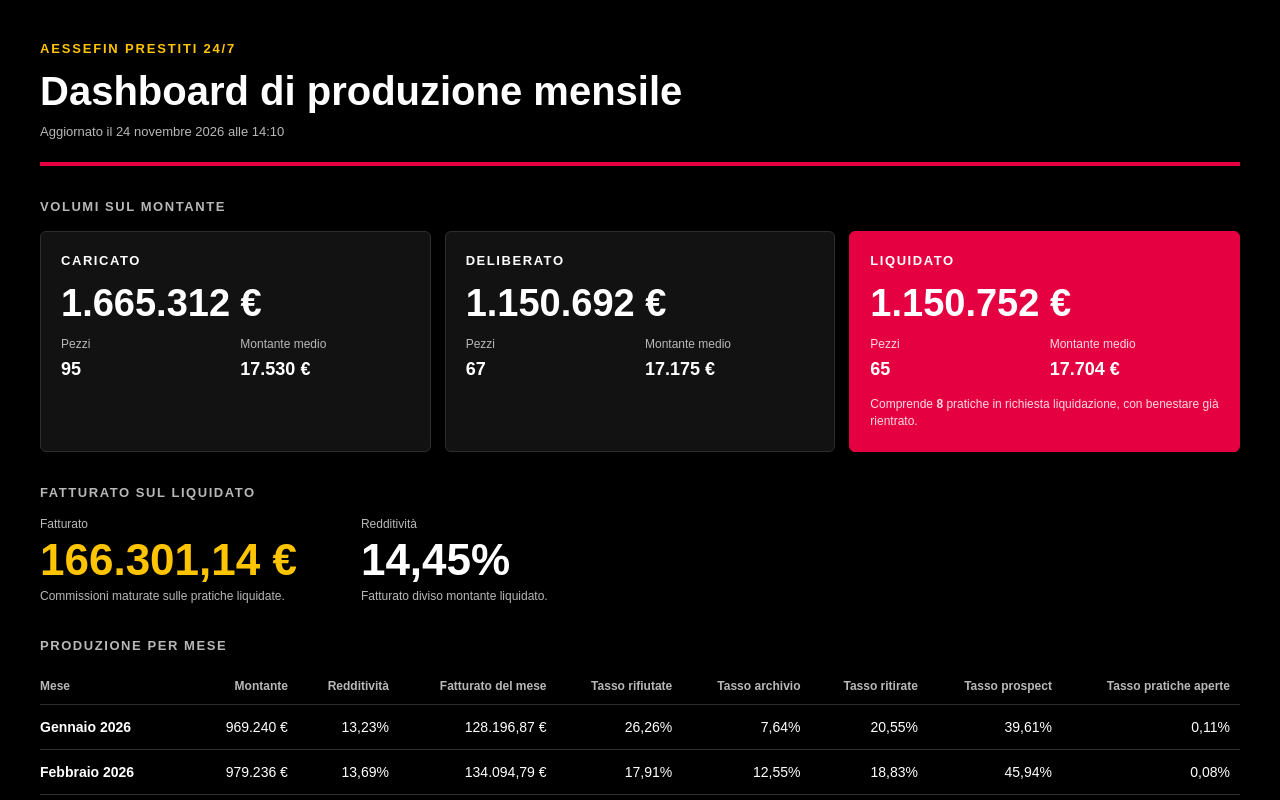
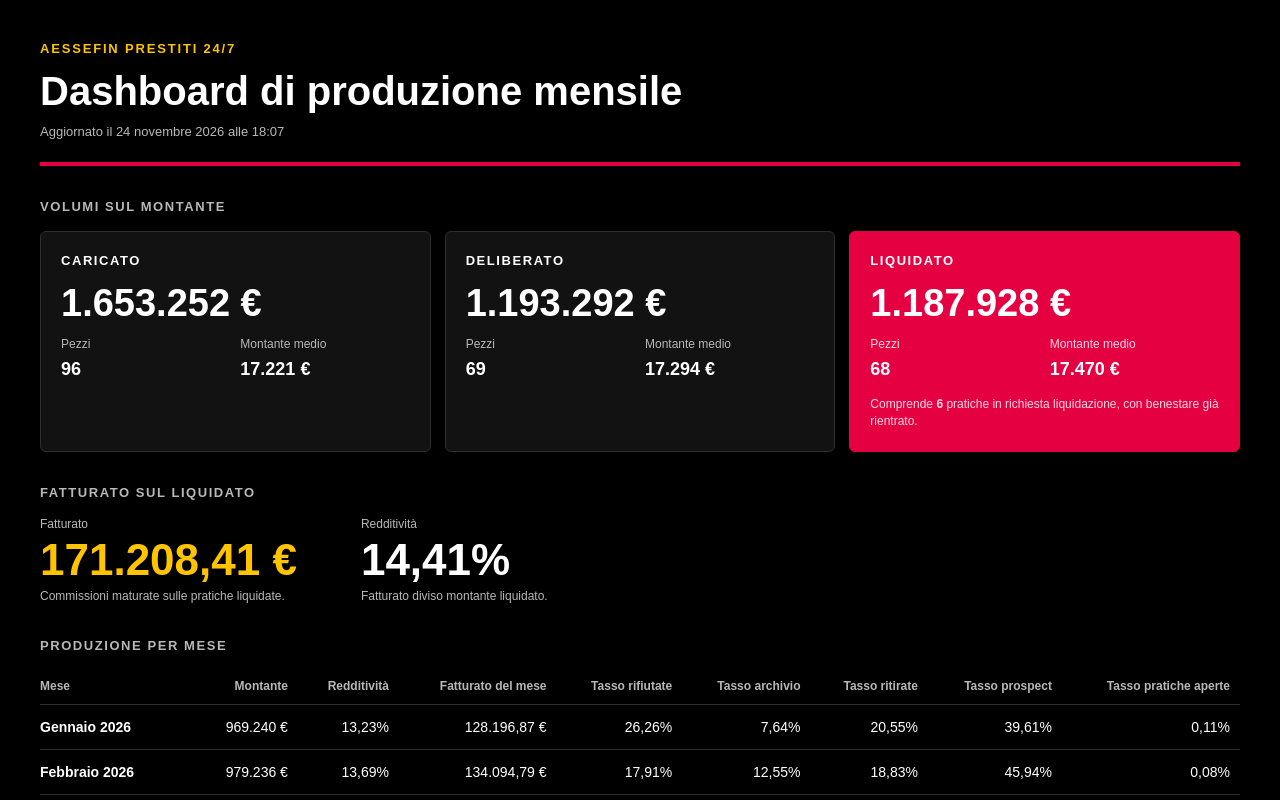
Before and after one commit to antonioclemente-2569/dashboard-produzione, a plain HTML site: page index.html in a window 1280 px wide. Shown: the top 800 px of the page. Drawn offline with Linux system fonts and the light colour scheme.

Commit message:
Aggiorna la dashboard di produzione mensile (dati del 24 novembre 2026, ore 18:07)

```diff
--- a/index.html
+++ b/index.html
@@ -61,14 +61,14 @@
 
 </style></head><body>
 <div class="ae">
-<header class="ae-head"><p class="ae-brand">Aessefin Prestiti 24/7</p><h1 class="ae-title">Dashboard di produzione mensile</h1><p class="ae-period">Aggiornato il 24 novembre 2026 alle 14:10</p></header>
-<section><h2 class="ae-h2">Volumi sul montante</h2><div class="ae-cards"><article class="ae-card"><p class="ae-card-label">Caricato</p><b class="ae-big">1.665.312 €</b>
-<dl class="ae-pairs"><div><dt>Pezzi</dt><dd>95</dd></div><div><dt>Montante medio</dt><dd>17.530 €</dd></div></dl></article><article class="ae-card"><p class="ae-card-label">Deliberato</p><b class="ae-big">1.150.692 €</b>
-<dl class="ae-pairs"><div><dt>Pezzi</dt><dd>67</dd></div><div><dt>Montante medio</dt><dd>17.175 €</dd></div></dl></article><article class="ae-card is-key"><p class="ae-card-label">Liquidato</p><b class="ae-big">1.150.752 €</b>
-<dl class="ae-pairs"><div><dt>Pezzi</dt><dd>65</dd></div><div><dt>Montante medio</dt><dd>17.704 €</dd></div></dl><p class="ae-note">Comprende <b>8</b> pratiche in richiesta liquidazione, con benestare già rientrato.</p></article></div></section>
+<header class="ae-head"><p class="ae-brand">Aessefin Prestiti 24/7</p><h1 class="ae-title">Dashboard di produzione mensile</h1><p class="ae-period">Aggiornato il 24 novembre 2026 alle 18:07</p></header>
+<section><h2 class="ae-h2">Volumi sul montante</h2><div class="ae-cards"><article class="ae-card"><p class="ae-card-label">Caricato</p><b class="ae-big">1.653.252 €</b>
+<dl class="ae-pairs"><div><dt>Pezzi</dt><dd>96</dd></div><div><dt>Montante medio</dt><dd>17.221 €</dd></div></dl></article><article class="ae-card"><p class="ae-card-label">Deliberato</p><b class="ae-big">1.193.292 €</b>
+<dl class="ae-pairs"><div><dt>Pezzi</dt><dd>69</dd></div><div><dt>Montante medio</dt><dd>17.294 €</dd></div></dl></article><article class="ae-card is-key"><p class="ae-card-label">Liquidato</p><b class="ae-big">1.187.928 €</b>
+<dl class="ae-pairs"><div><dt>Pezzi</dt><dd>68</dd></div><div><dt>Montante medio</dt><dd>17.470 €</dd></div></dl><p class="ae-note">Comprende <b>6</b> pratiche in richiesta liquidazione, con benestare già rientrato.</p></article></div></section>
 <section><h2 class="ae-h2">Fatturato sul liquidato</h2><div class="ae-rev">
-<div><p class="ae-fig-label">Fatturato</p><b class="ae-fig">166.301,14 €</b><p class="ae-fig-def">Commissioni maturate sulle pratiche liquidate.</p></div>
-<div><p class="ae-fig-label">Redditività</p><b class="ae-fig is-plain">14,45%</b><p class="ae-fig-def">Fatturato diviso montante liquidato.</p></div></div></section>
+<div><p class="ae-fig-label">Fatturato</p><b class="ae-fig">171.208,41 €</b><p class="ae-fig-def">Commissioni maturate sulle pratiche liquidate.</p></div>
+<div><p class="ae-fig-label">Redditività</p><b class="ae-fig is-plain">14,41%</b><p class="ae-fig-def">Fatturato diviso montante liquidato.</p></div></div></section>
 <section><h2 class="ae-h2">Produzione per mese</h2><div class="ae-table-wrap"><table class="ae-table"><thead><tr><th>Mese</th><th>Montante</th><th>Redditività</th><th>Fatturato del mese</th><th>Tasso rifiutate</th><th>Tasso archivio</th><th>Tasso ritirate</th><th>Tasso prospect</th><th>Tasso pratiche aperte</th></tr></thead><tbody>
 <tr><td>Gennaio 2026</td><td>969.240 €</td><td>13,23%</td><td>128.196,87 €</td><td>26,26%</td><td>7,64%</td><td>20,55%</td><td>39,61%</td><td>0,11%</td></tr>
 <tr><td>Febbraio 2026</td><td>979.236 €</td><td>13,69%</td><td>134.094,79 €</td><td>17,91%</td><td>12,55%</td><td>18,83%</td><td>45,94%</td><td>0,08%</td></tr>
@@ -80,7 +80,7 @@
 <tr><td>Agosto 2026</td><td>1.079.868 €</td><td>13,22%</td><td>142.738,99 €</td><td>21,01%</td><td>9,97%</td><td>20,58%</td><td>44,83%</td><td>0,32%</td></tr>
 <tr><td>Settembre 2026</td><td>1.360.788 €</td><td>13,41%</td><td>182.487,77 €</td><td>20,83%</td><td>11,62%</td><td>20,54%</td><td>42,50%</td><td>0,54%</td></tr>
 <tr><td>Ottobre 2026</td><td>1.679.316 €</td><td>14,00%</td><td>235.094,35 €</td><td>23,88%</td><td>10,03%</td><td>15,69%</td><td>43,23%</td><td>3,61%</td></tr>
-<tr class="is-current"><td>Novembre 2026</td><td>1.150.752 €</td><td>14,45%</td><td>166.301,14 €</td><td>28,81%</td><td>2,95%</td><td>10,39%</td><td>36,42%</td><td>18,49%</td></tr>
+<tr class="is-current"><td>Novembre 2026</td><td>1.187.928 €</td><td>14,41%</td><td>171.208,41 €</td><td>29,82%</td><td>3,46%</td><td>10,77%</td><td>37,14%</td><td>16,00%</td></tr>
 </tbody></table></div>
 <p class="ae-table-note">Novembre è in corso: montante e fatturato sono parziali e gran parte delle pratiche del mese è ancora aperta.</p></section>
 </div>
```
